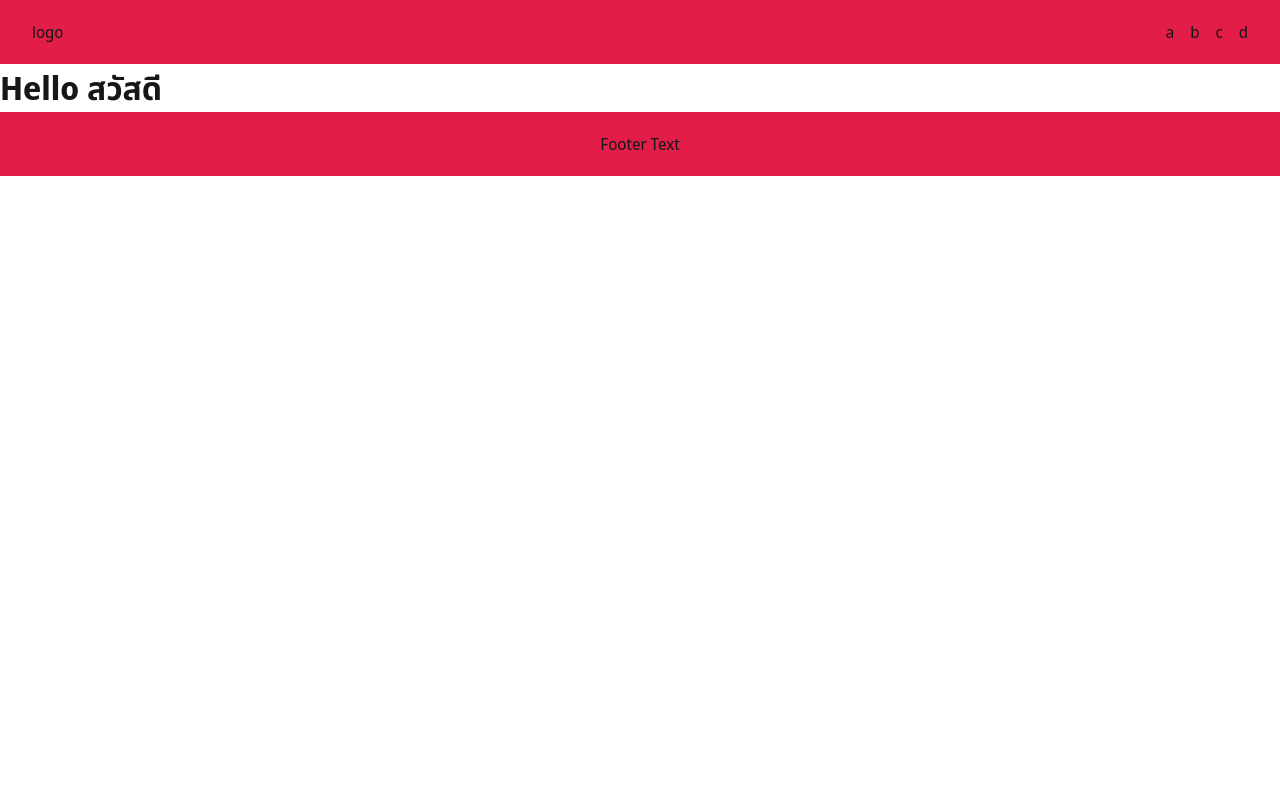
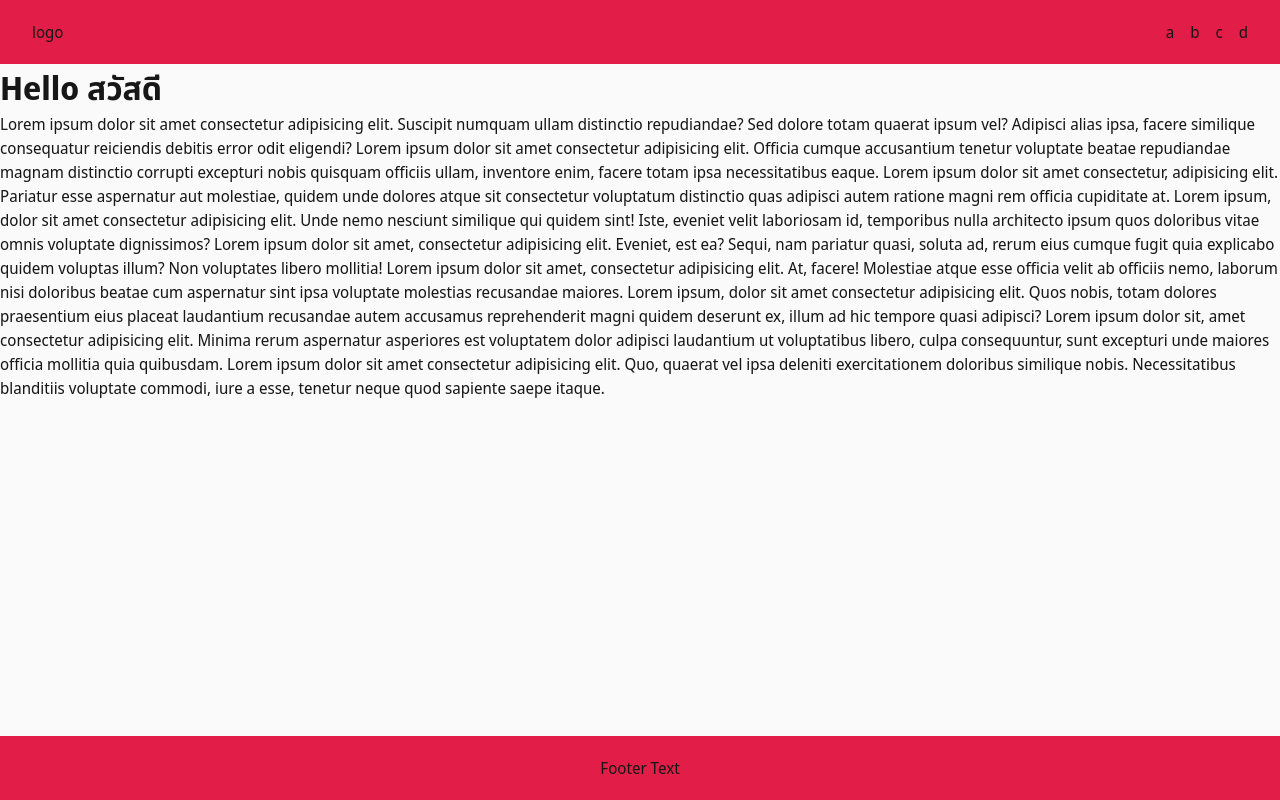
Before and after one commit to ckasidis/nextjs-contentful_ntuth_v1, a Next.js app: page / in a window 1280 px wide. Built offline with nearby package versions, Linux system fonts and the light colour scheme.

Commit message:
create CSS Module for Layout

```diff
--- a/components/layouts/Footer/Footer.module.scss
+++ b/components/layouts/Footer/Footer.module.scss
@@ -4,5 +4,5 @@
 	display: grid;
 	place-items: center;
 	background-color: $primary;
-	min-height: 4rem;
+	min-height: $footer-height;
 }
--- a/components/layouts/Header/Header.module.scss
+++ b/components/layouts/Header/Header.module.scss
@@ -4,8 +4,10 @@
 	display: flex;
 	align-items: center;
 	justify-content: space-between;
+	position: sticky;
+	top: 0;
 	background-color: $primary;
-	min-height: 4rem;
+	min-height: $header-height;
 	padding: 0 2rem;
 }
 
--- a/components/layouts/Layout.tsx
+++ /dev/null
@@ -1,15 +0,0 @@
-import { NextPage } from 'next';
-import Header from './Header/Header';
-import Footer from './Footer/Footer';
-
-const Layout: NextPage = ({ children }) => {
-	return (
-		<>
-			<Header />
-			{children}
-			<Footer />
-		</>
-	);
-};
-
-export default Layout;
--- /dev/null
+++ b/components/layouts/Layout/Layout.module.scss
@@ -0,0 +1,6 @@
+@use '../../../styles/abstract/variables' as *;
+
+.container {
+	background-color: $bg-primary;
+	min-height: calc(100vh - $header-height - $footer-height);
+}
--- /dev/null
+++ b/components/layouts/Layout/Layout.tsx
@@ -0,0 +1,16 @@
+import { NextPage } from 'next';
+import styles from './Layout.module.scss';
+import Header from '../Header/Header';
+import Footer from '../Footer/Footer';
+
+const Layout: NextPage = ({ children }) => {
+	return (
+		<div>
+			<Header />
+			<div className={styles.container}>{children}</div>
+			<Footer />
+		</div>
+	);
+};
+
+export default Layout;
--- a/pages/_app.tsx
+++ b/pages/_app.tsx
@@ -1,6 +1,6 @@
 import '../styles/globals.scss';
 import type { AppProps } from 'next/app';
-import Layout from '../components/layouts/Layout';
+import Layout from '../components/layouts/Layout/Layout';
 
 function MyApp({ Component, pageProps }: AppProps) {
 	return (
--- a/pages/index.tsx
+++ b/pages/index.tsx
@@ -4,6 +4,38 @@ const HomePage: NextPage = () => {
 	return (
 		<div>
 			<h1>Hello สวัสดี</h1>
+			<p>
+				Lorem ipsum dolor sit amet consectetur adipisicing elit. Suscipit
+				numquam ullam distinctio repudiandae? Sed dolore totam quaerat ipsum
+				vel? Adipisci alias ipsa, facere similique consequatur reiciendis
+				debitis error odit eligendi? Lorem ipsum dolor sit amet consectetur
+				adipisicing elit. Officia cumque accusantium tenetur voluptate beatae
+				repudiandae magnam distinctio corrupti excepturi nobis quisquam officiis
+				ullam, inventore enim, facere totam ipsa necessitatibus eaque. Lorem
+				ipsum dolor sit amet consectetur, adipisicing elit. Pariatur esse
+				aspernatur aut molestiae, quidem unde dolores atque sit consectetur
+				voluptatum distinctio quas adipisci autem ratione magni rem officia
+				cupiditate at. Lorem ipsum, dolor sit amet consectetur adipisicing elit.
+				Unde nemo nesciunt similique qui quidem sint! Iste, eveniet velit
+				laboriosam id, temporibus nulla architecto ipsum quos doloribus vitae
+				omnis voluptate dignissimos? Lorem ipsum dolor sit amet, consectetur
+				adipisicing elit. Eveniet, est ea? Sequi, nam pariatur quasi, soluta ad,
+				rerum eius cumque fugit quia explicabo quidem voluptas illum? Non
+				voluptates libero mollitia! Lorem ipsum dolor sit amet, consectetur
+				adipisicing elit. At, facere! Molestiae atque esse officia velit ab
+				officiis nemo, laborum nisi doloribus beatae cum aspernatur sint ipsa
+				voluptate molestias recusandae maiores. Lorem ipsum, dolor sit amet
+				consectetur adipisicing elit. Quos nobis, totam dolores praesentium eius
+				placeat laudantium recusandae autem accusamus reprehenderit magni quidem
+				deserunt ex, illum ad hic tempore quasi adipisci? Lorem ipsum dolor sit,
+				amet consectetur adipisicing elit. Minima rerum aspernatur asperiores
+				est voluptatem dolor adipisci laudantium ut voluptatibus libero, culpa
+				consequuntur, sunt excepturi unde maiores officia mollitia quia
+				quibusdam. Lorem ipsum dolor sit amet consectetur adipisicing elit. Quo,
+				quaerat vel ipsa deleniti exercitationem doloribus similique nobis.
+				Necessitatibus blanditiis voluptate commodi, iure a esse, tenetur neque
+				quod sapiente saepe itaque.
+			</p>
 		</div>
 	);
 };
--- a/styles/abstract/_variables.scss
+++ b/styles/abstract/_variables.scss
@@ -1,3 +1,6 @@
 $primary: #e11d48; //tailwind rose600
 $bg-primary: #fafafa; //tailwind neutral50
 $text-primary: #171717; //tailwind neutral900
+
+$header-height: 4rem;
+$footer-height: 4rem;
```
